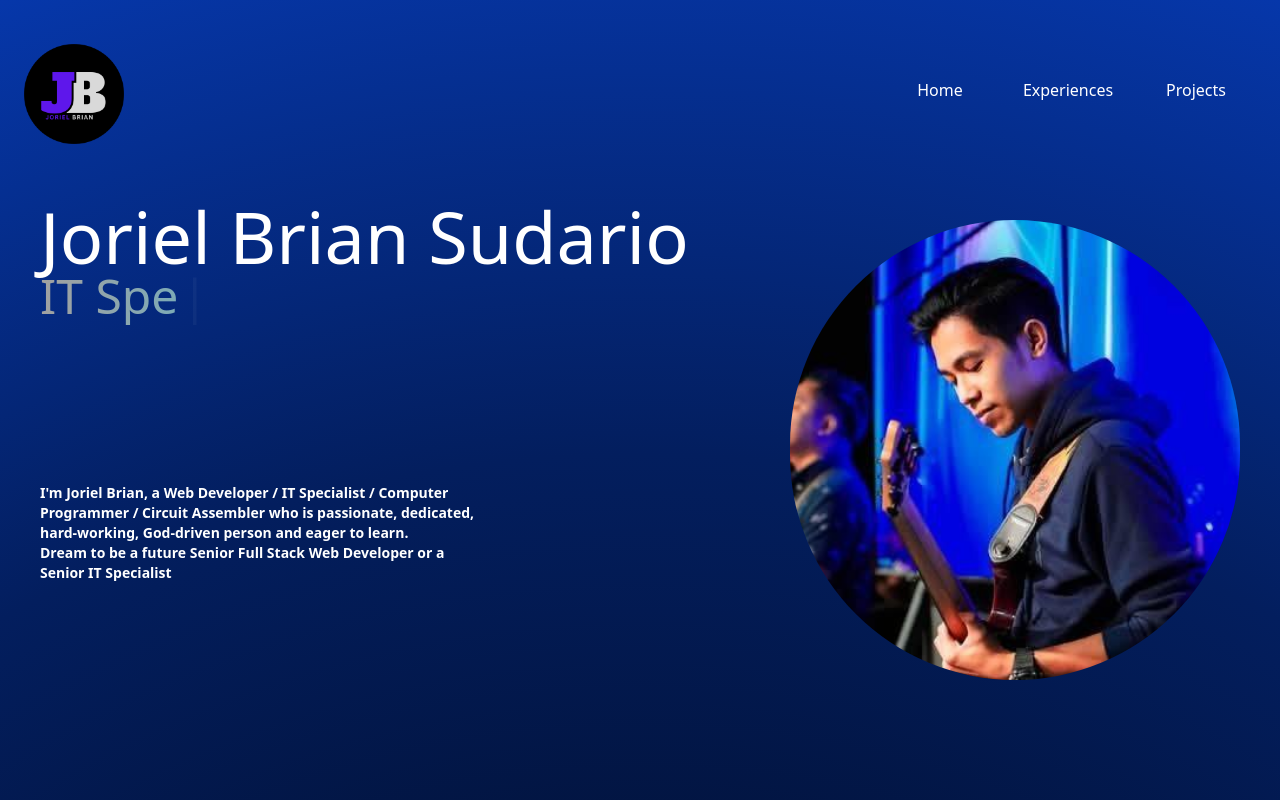
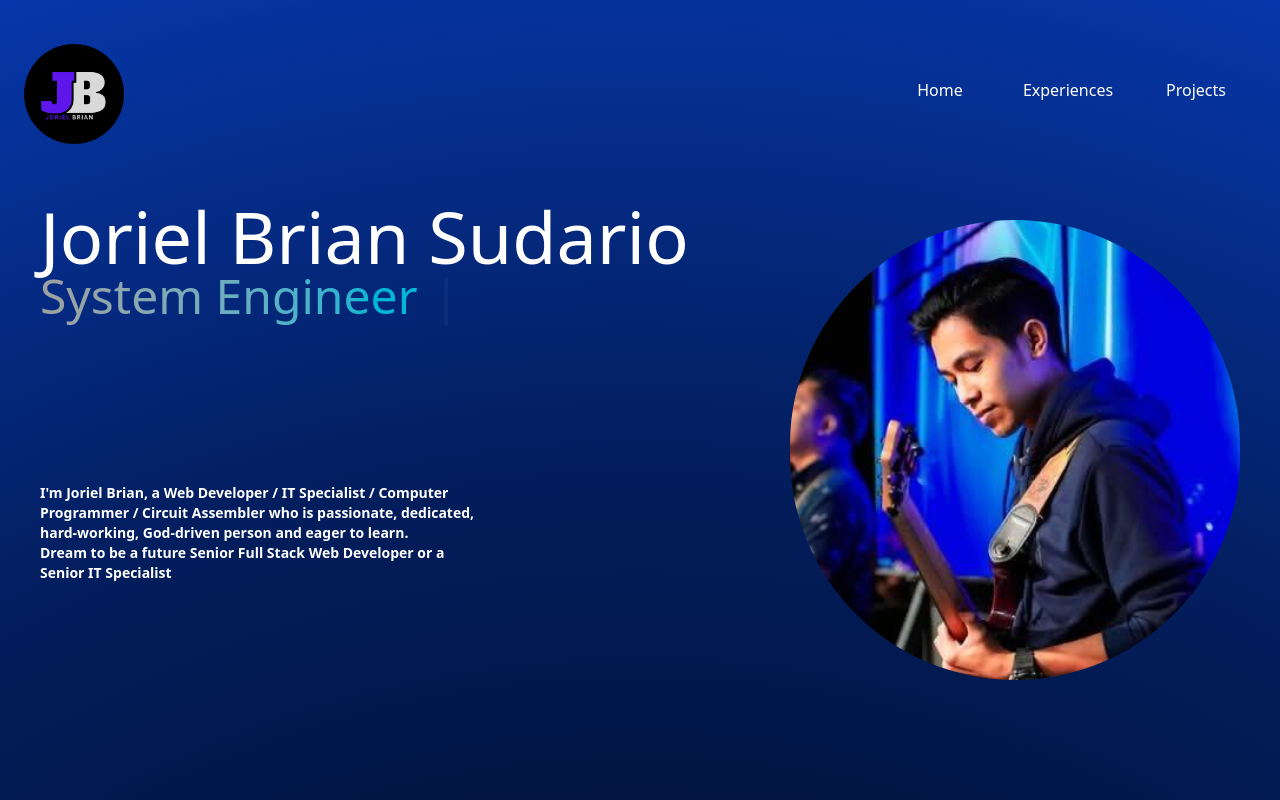
Before and after one commit to JorielBrian/Joriel_Portfolio_2025, a React (Vite) app: page /#/ in a window 1280 px wide. Shown: the top 800 px of the page. Built offline with nearby package versions, Linux system fonts and the light colour scheme.

Commit message:
Update Welcome.tsx

```diff
--- a/src/Components/Welcome.tsx
+++ b/src/Components/Welcome.tsx
@@ -12,7 +12,7 @@ const Welcome = () =>{
                 <motion.div initial={{x:-100, opacity:0}} whileInView={{x:0, opacity:1}} transition={{ease:"easeIn", duration:1.5}}  className="col-start-1 col-end-9 xl:col-end-6 row-start-1 row-end-3 lg:row-end-3 font-sans">
                     <h1 className="text-3xl sm:text-6xl md:text-7xl 2xl:text-8xl">Joriel Brian Sudario</h1>
                     <h2 className="text-xl pb-5 border-amber-50 sm:text-5xl 2xl:text-6xl bg-gradient-to-r from-neutral-400 via-cyan-500 to-blue-800 bg-clip-text text-transparent"><Typewriter
-                    words={['Web Developer', 'IT Specialist', 'Computer Programmer', 'Circuit Assembler', 'Information Technology']}
+                    words={['Web Developer', 'System Engineer 2', 'IT Specialist', 'Computer Programmer', 'Circuit Assembler', 'Information Technology']}
                     loop = {true}
                     cursor cursorStyle = {'|'} cursorBlinking = {true} cursorColor="white"
                     /></h2>
```
